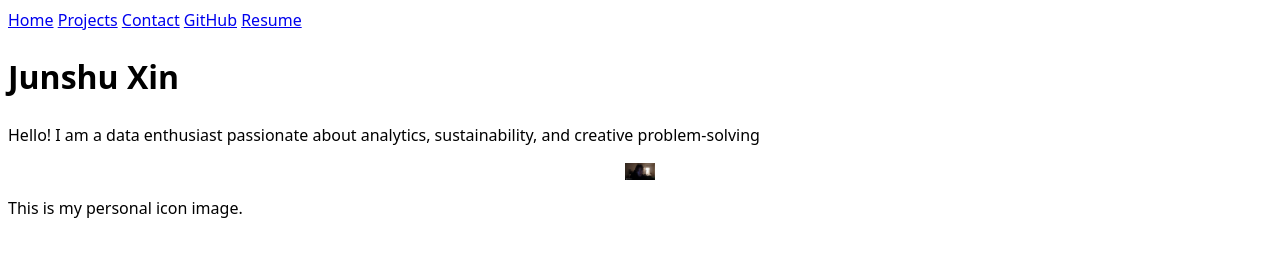
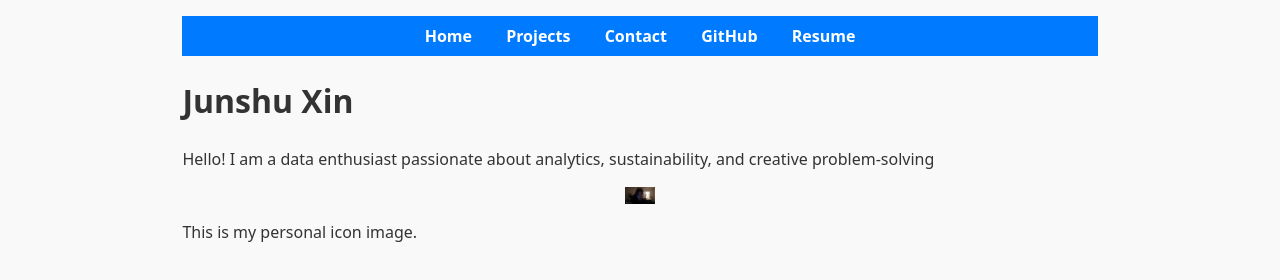
Before and after one commit to JunshuXin/portfolio, a plain HTML site: page index.html in a window 1280 px wide. Drawn offline with Linux system fonts and the light colour scheme.

Commit message:
Update style.css

```diff
--- a/style.css
+++ b/style.css
@@ -1,6 +1,59 @@
+/* Base styles for the body */
 body {
-    /* Set line height to 1.5 times the font size
-         and use the OS’s UI font as the website font
-       */
+    /* Set font size to 100%, line height to 1.5x, and use system UI font */
     font: 100%/1.5 system-ui;
-  }
+
+    /* Limit content width for better readability */
+    max-width: 100ch; /* Maximum width of content */
+    margin: 0 auto;   /* Center the content horizontally */
+    padding: 1rem;    /* Add padding around the edges for breathing room */
+    color: #333;      /* Use a neutral text color */
+    background-color: #f9f9f9; /* Light background for better contrast */
+}
+
+/* Style the navigation bar */
+nav {
+    margin-bottom: 1rem;
+    text-align: center;
+    background-color: #007BFF; /* Add a primary color for the nav background */
+    padding: 0.5rem 0;
+}
+
+nav a {
+    margin: 0 15px;
+    text-decoration: none;
+    color: white; /* White text on the nav background */
+    font-weight: bold;
+}
+
+nav a:hover {
+    text-decoration: underline;
+}
+
+/* Style headings */
+h1, h2, h3 {
+    color: #333; /* Darker headings for emphasis */
+}
+
+/* Style images */
+img {
+    max-width: 300px; /* Limit image width to fit well within the layout */
+    height: auto;     /* Keep aspect ratio */
+    display: block;
+    margin: 1rem auto; /* Center the image and add spacing */
+}
+
+/* Style paragraphs */
+p {
+    margin-bottom: 1rem;
+}
+
+/* Style footer (if you have one) */
+footer {
+    text-align: center;
+    margin-top: 2rem;
+    padding: 1rem;
+    background-color: #007BFF; /* Match nav background */
+    color: white;
+    font-size: 0.9rem;
+}
```
